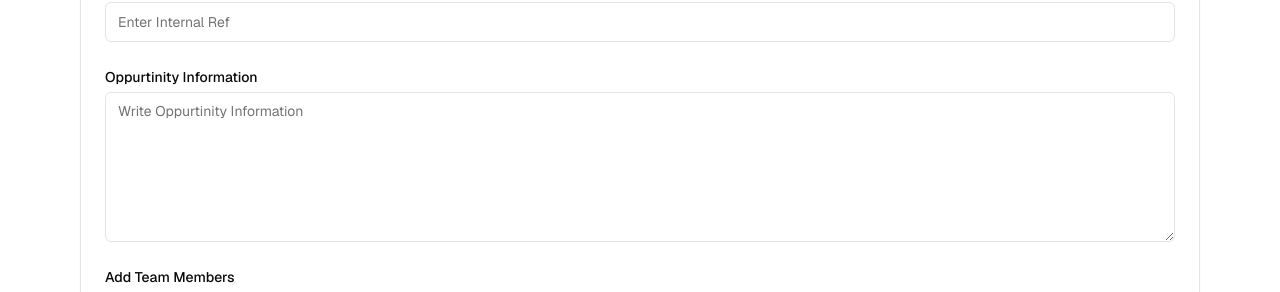
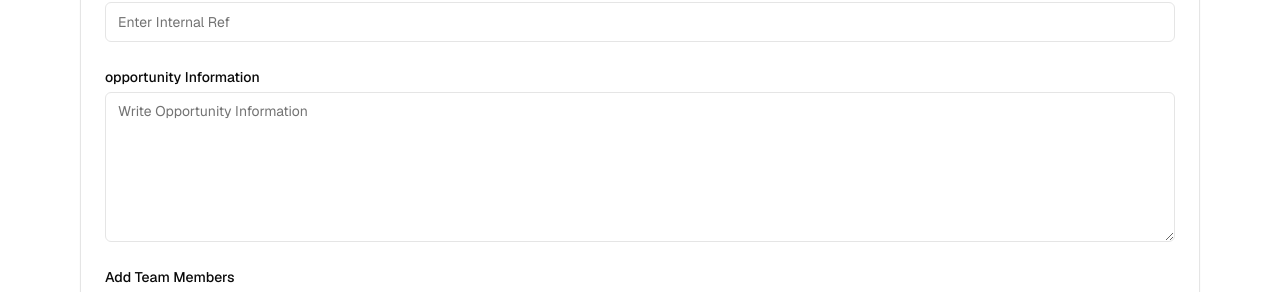
Before and after one commit to Abdellah-Idrissi/agnitio, a Next.js app: page /create in a window 1280 px wide. Shown: the part 304-596 px from the top of the page. Built offline with nearby package versions, Linux system fonts and the light colour scheme.

Commit message:
Added form validation

```diff
--- a/package.json
+++ b/package.json
@@ -22,7 +22,8 @@
     "react-dom": "^18",
     "sonner": "^1.4.41",
     "tailwind-merge": "^2.2.2",
-    "tailwindcss-animate": "^1.0.7"
+    "tailwindcss-animate": "^1.0.7",
+    "zod": "^3.22.4"
   },
   "devDependencies": {
     "@types/node": "^20",
--- a/src/components/forms/PositionForm.tsx
+++ b/src/components/forms/PositionForm.tsx
@@ -1,5 +1,4 @@
 "use client"
-
 
 import { Button } from "@/components/ui/button"
 import {Card} from "@/components/ui/card"
@@ -7,39 +6,87 @@ import { Input } from "@/components/ui/input"
 import { Label } from "@/components/ui/label"
 import { Textarea } from "../ui/textarea"
 import { toast } from "sonner"
+import { FormEvent } from "react"
+import { z } from "zod"
+
+const MAX_FILE_SIZE = 5000000 // Represents 5MB
+const ACCEPTED_FILE_TYPES = [
+  "image/jpeg",
+  "image/jpg",
+  "image/png",
+  "application/pdf", // PDF files
+  "application/msword", // DOC files
+  "application/vnd.openxmlformats-officedocument.wordprocessingml.document" // DOCX files
+]
 
 export function PositionForm() {
+
+  const handleForm = (e: FormEvent<HTMLFormElement>)=> {
+    e.preventDefault()
+
+    const formData = new FormData(e.currentTarget) // Get FormData instance from form
+
+    // Create form schema
+    const formSchema = z.object({
+      title:z.string({required_error:'Title is required'}).trim().min(2,'Title must have at least 2 characters'),
+      internalRef:z.number({required_error:'Internal Ref is required',invalid_type_error:'Internal Ref must be a number'}).gte(1,'Internal Ref must be equal or greater than 1'),
+      opportunityInfo:z.string({required_error:'Opportunity Information is required'}).trim().min(2,'Oppurtinity Information must have at least 2 characters'),
+      resume:z
+      .any()
+      .refine((file) => file.size === 0 ? false : true, "File is required.")
+      .refine((file) => file.size <= MAX_FILE_SIZE ? true : false , `Max file size is 5MB.`)
+      .refine(
+        (file) => ACCEPTED_FILE_TYPES.includes(file.type),
+        "Only images (JPEG, JPG, PNG) and documents (PDF, DOC, DOCX) are accepted."
+      ),
+    })
+
+    // Create the form data object
+    const formDataObject = {
+      title: formData.get('title') as string,
+      internalRef: +formData.get('internalRef')! as number ,
+      opportunityInfo: formData.get('opportunityInfo') as string,
+      resume: formData.get('resume') as File,
+    }
+
+    const result = formSchema.safeParse(formDataObject)
+
+    !result.success ? toast.error(result.error.issues[0].message) : toast.success('Well done :)')
+
+  }
+
 
   return (
     <Card className="w-full p-5 9m:p-6">
 
+      <form onSubmit={handleForm} >
         <div className="grid gap-7">
 
           <div className="grid gap-2">
             <Label htmlFor="title">Title</Label>
-          <Input id="title" type="text" placeholder="Enter Title"/>
+            <Input id="title" type="text" name="title" placeholder="Enter Title"/>
           </div>
 
           <div className="grid gap-2">
             <Label htmlFor="internalRef">Internal Ref</Label>
-          <Input id="internalRef" type="number" placeholder="Enter Internal Ref" />
+            <Input id="internalRef" type="number" name="internalRef" placeholder="Enter Internal Ref" />
           </div>
 
           <div className="grid gap-2">
-          <Label htmlFor="info">Oppurtinity Information</Label>
-          <Textarea id="info" placeholder="Write Oppurtinity Information" className="h-[150px] max-h-[200px]" />
+            <Label htmlFor="opportunityInfo">opportunity Information</Label>
+            <Textarea id="opportunityInfo" name="opportunityInfo" placeholder="Write Opportunity Information" className="h-[150px] max-h-[200px]" />
           </div>
 
           <div className="grid gap-2">
             <Label >Add Team Members</Label>
-          <Button variant={'outline'} className="w-fit" onClick={()=> toast.info("I'aint sure what this should be :)")}>Select Team Members</Button>
+            <Button type="button" variant={'outline'} className="w-fit" onClick={()=> toast.info("I'aint sure what this should be :)")}>Select Team Members</Button>
           </div>
 
           <div className="grid gap-2">
             <Label htmlFor="resume">Upload Candidate Resume</Label>
             <div className="relative">
-            <Input id="resume" type="file" className="cursor-pointer " />
-            <Button className="w-fit absolute top-0 left-0 px-[10px] border rounded-r-none hover:bg-neutral-100 cursor-default" variant={'secondary'}>Choose File</Button>
+              <Input id="resume" name="resume" type="file" className="cursor-pointer" />
+              <Button type="button" className="w-fit absolute top-0 left-0 px-[10px] border rounded-r-none hover:bg-neutral-100 cursor-default" variant={'secondary'}>Choose File</Button>
             </div>
           </div>
 
@@ -47,8 +94,9 @@ export function PositionForm() {
 
         <div className="mt-10 flex gap-x-4 justify-end">
           <Button>Save</Button>
-        <Button variant={'outline'}>Cancel</Button>
+          <Button variant={'outline'} type="reset">Cancel</Button>
         </div>
+      </form>
 
     </Card>
   )
```
Also changed, not shown: 1 other file (tests, documents, lock files or other folders). Lines whose indentation alone changed are shown as unchanged.
